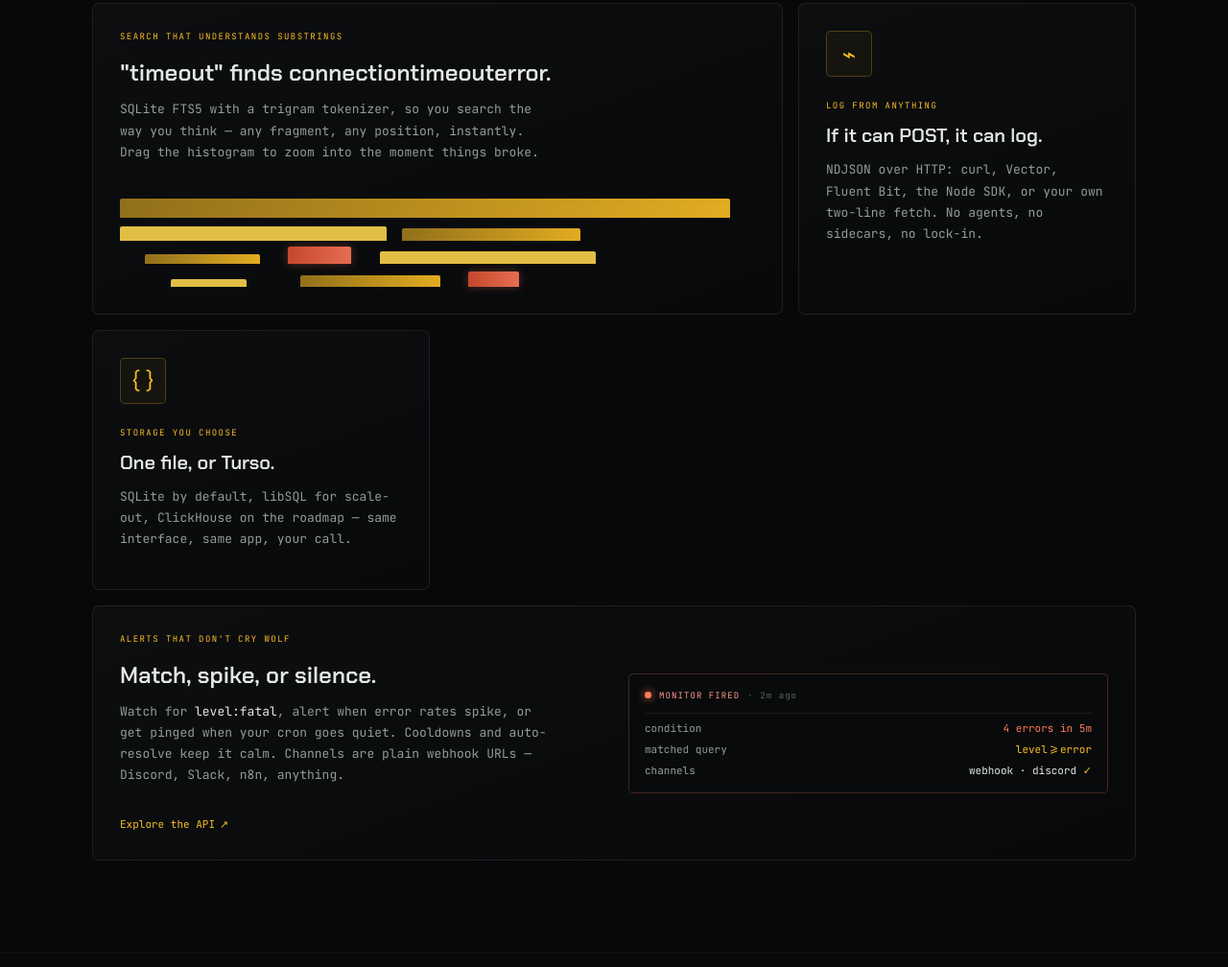
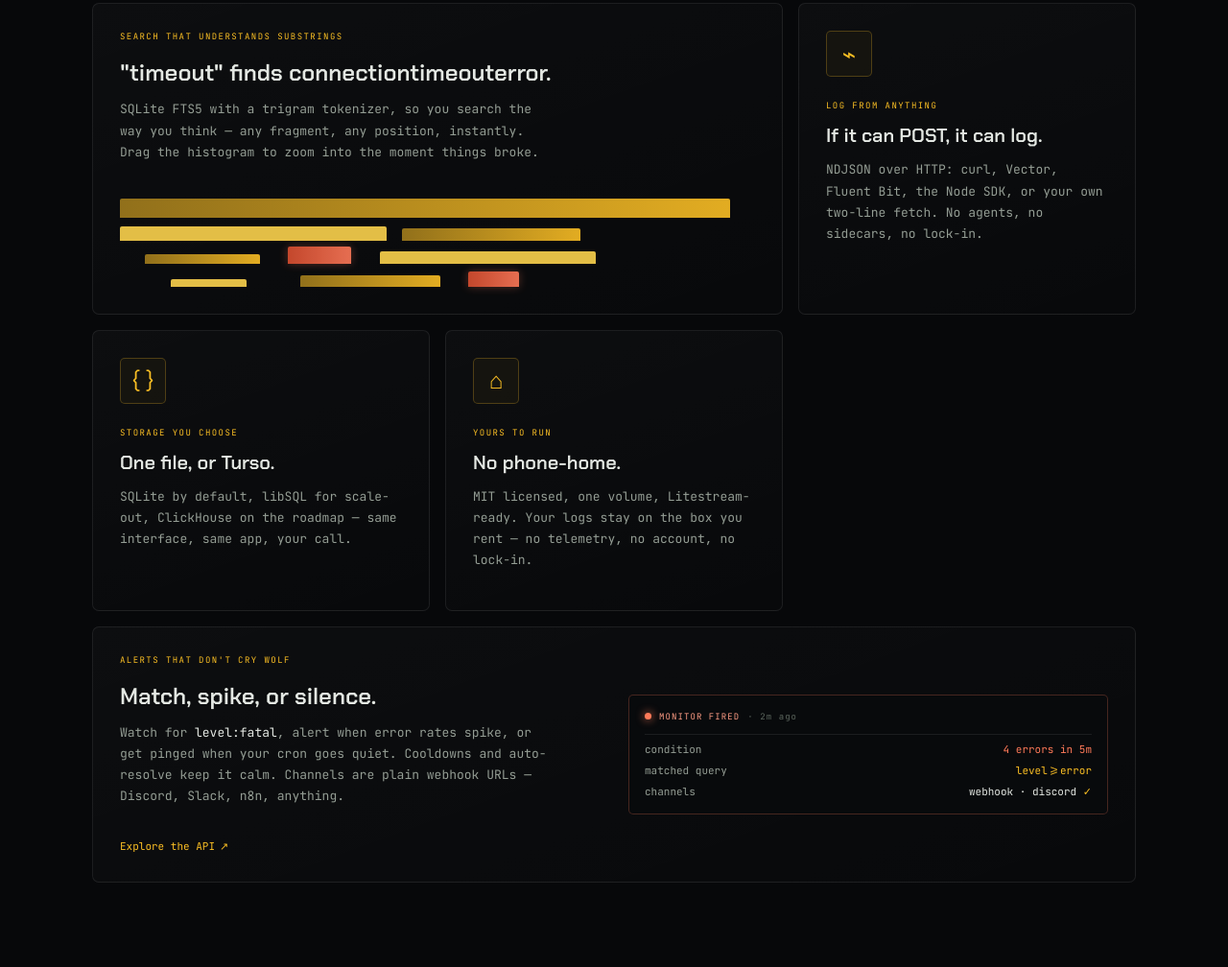
Before and after one commit to rushlightlab/kinglet-site, an Astro site: page / in a window 1280 px wide. Shown: the part 1172-2180 px from the top of the page at 96% size. Built offline with nearby package versions, Linux system fonts and the light colour scheme; Astro itself is replaced by a stand-in of ours.

Commit message:
Landing: balance the bento grid - third support card fills row 2 (no more 4 empty columns)

```diff
--- a/src/pages/index.astro
+++ b/src/pages/index.astro
@@ -241,7 +241,17 @@ import "../styles/landing.css";
               </p>
             </article>
 
-            <article class="bento-card bento-wide reveal" style="--d:.24s">
+            <article class="bento-card reveal" style="--d:.21s">
+              <div class="feature-icon" aria-hidden="true">⌂</div>
+              <div class="feature-tag" style="margin-top: 24px;">YOURS TO RUN</div>
+              <h3 style="font-family: var(--display); font-size: 20px; font-weight: 600; margin: 12px 0 0;">No phone-home.</h3>
+              <p style="font-size: 13px; color: var(--muted); margin-top: 12px; line-height: 1.7;">
+                MIT licensed, one volume, Litestream-ready. Your logs stay on the box
+                you rent — no telemetry, no account, no lock-in.
+              </p>
+            </article>
+
+            <article class="bento-card bento-wide reveal" style="--d:.27s">
               <div>
                 <div class="feature-tag">ALERTS THAT DON'T CRY WOLF</div>
                 <h3 style="font-family: var(--display); font-size: 24px; font-weight: 600; margin: 16px 0 0;">
```
